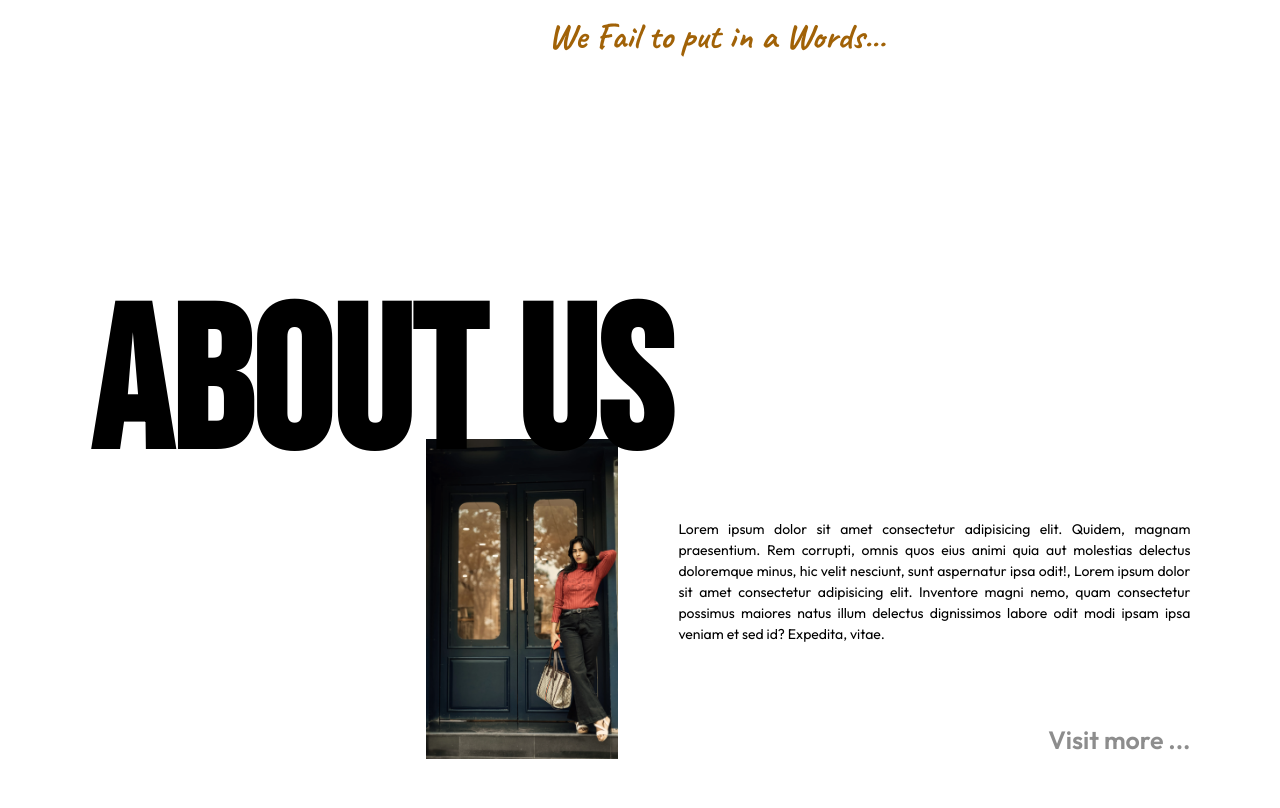
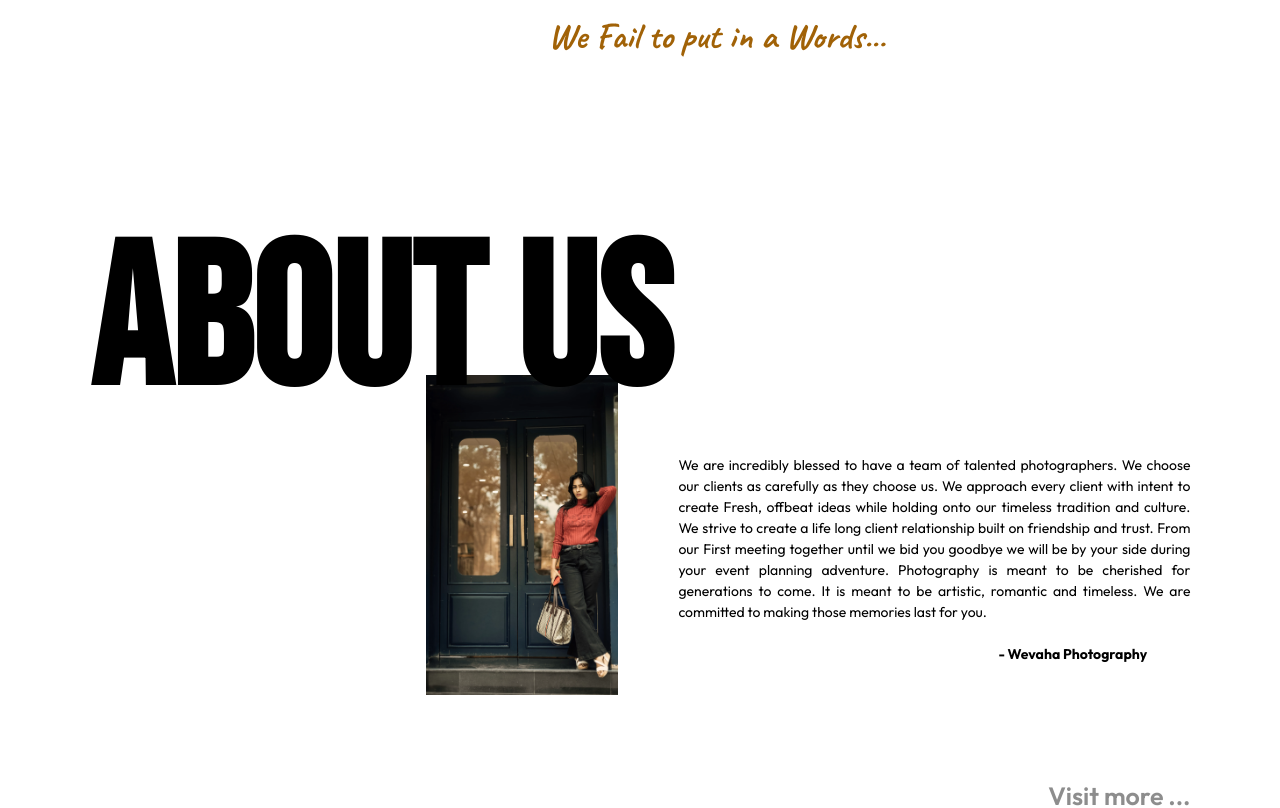
Before and after one commit to Srini-10/Wevaha_Photography, a React (Create React App) app: page / in a window 1280 px wide. Shown: the part 1241-2049 px from the top of the page. Built offline with nearby package versions, Linux system fonts and the light colour scheme; a web font is replaced by a local one.

Commit message:
Responsive Fix

```diff
--- a/src/components/Home/About.tsx
+++ b/src/components/Home/About.tsx
@@ -28,7 +28,7 @@ const About = () => {
               ? "0px 0px 3px 3px rgba(0, 0, 0, 0.1)"
               : "none",
         }}
-        className="w-full h-[60.3vh] sm:h-[50vh] lg:h-screen sm:mt-0 z-[99] absolute overflow-hidden mt-[-17vh] lg:min-h-[700px] rounded-t-3xl sm:rounded-none bg-white sm:flex justify-between sm:px-[10vw] lg:px-[7vw] sm:py-[3vh] lg:py-[10vh] scroll-smooth transition-all duration-1000 ease-in-out"
+        className="w-full h-[60.3vh] sm:h-[50vh] lg:h-screen sm:mt-[-8vh] z-[99] absolute overflow-hidden mt-[-17vh] lg:min-h-[700px] rounded-t-3xl sm:rounded-none bg-white sm:flex justify-between sm:px-[10vw] lg:px-[7vw] sm:py-[3vh] lg:py-[10vh] scroll-smooth transition-all duration-1000 ease-in-out"
       >
         <div className="flex justify-between sm:block">
           <h1 className="Font-About z-50 mt-[-30px] sm:mt-[-40px] relative text-[25vw] pl-4 pt-5 sm:p-0 sm:text-[80px] lg:text-[150px] xl:text-[200px] font-bold">
@@ -47,15 +47,21 @@ const About = () => {
             />
           </div>
         </div>
-        <div className="xl:w-[40vw] max-w-[80vw] p-4 sm:p-0 h-[48vh] sm:h-[29vh] lg:h-[30vh] lg:w-[38vw] sm:w-[40vw] z-50 mt-[-49vh] sm:mt-[8vh] lg:mt-[30vh] justify-between flex flex-col">
+        <div className="xl:w-[40vw] max-w-[80vw] p-4 sm:p-0 h-[48vh] sm:h-[29vh] lg:h-[45vh] lg:w-[38vw] sm:w-[40vw] z-50 mt-[-49vh] sm:mt-[8vh] lg:mt-[30vh] justify-between flex flex-col">
           <p className="lg:text-[14px] text-[12px] text-gray-700 sm:text-black text-justify sm:text-[10px]">
-            Lorem ipsum dolor sit amet consectetur adipisicing elit. Quidem,
-            magnam praesentium. Rem corrupti, omnis quos eius animi quia aut
-            molestias delectus doloremque minus, hic velit nesciunt, sunt
-            aspernatur ipsa odit!, Lorem ipsum dolor sit amet consectetur
-            adipisicing elit. Inventore magni nemo, quam consectetur possimus
-            maiores natus illum delectus dignissimos labore odit modi ipsam ipsa
-            veniam et sed id? Expedita, vitae.
+            We are incredibly blessed to have a team of talented photographers.
+            We choose our clients as carefully as they choose us. We approach
+            every client with intent to create Fresh, offbeat ideas while
+            holding onto our timeless tradition and culture. We strive to create
+            a life long client relationship built on friendship and trust. From
+            our First meeting together until we bid you goodbye we will be by
+            your side during your event planning adventure. Photography is meant
+            to be cherished for generations to come. It is meant to be artistic,
+            romantic and timeless. We are committed to making those memories
+            last for you.
+            <br />
+            <br />
+            <b className="mt-[-0px] ml-[25vw]"> - Wevaha Photography</b>
           </p>
 
           <Link
--- a/src/components/Home/Collage.tsx
+++ b/src/components/Home/Collage.tsx
@@ -10,7 +10,7 @@ const Collage = () => {
   return (
     <>
       <div
-        className="pt-5 sm:pt-20 sm:h-[80vh] lg:min-h-screen scroll-smooth transition-all bg-white duration-1000 ease-in-out"
+        className="pt-0 sm:pt-5 sm:h-[80vh] lg:min-h-screen scroll-smooth transition-all bg-white duration-1000 ease-in-out"
         style={{ boxShadow: "0px 0px 100px 150px rgba(255, 255, 255, 10)" }}
       >
         <div className="sm:w-[65vw] lg:w-[65vw] w-[85vw] mx-auto text-center">
@@ -47,20 +47,20 @@ const Collage = () => {
                 }}
               />
             </span>
-            <span className="lg:min-w-[30.3vw] sm:min-w-[200px] w-auto mt-[45px] sm:mt-[10px] lg:mt-0 h-[12vh] sm:h-[145px] grow pl-3 rounded-2xl">
+            <span className="lg:min-w-[30.3vw] sm:min-w-[200px] w-auto mt-[30px] sm:mt-[10px] lg:mt-0 h-[12vh] sm:h-[145px] grow pl-3 rounded-2xl">
               <Link
                 to={"/gallery"}
                 className="hover:scale-[1.01] transition-all duration-700 ease-in-out lg:text-[40px] sm:text-[25px] text-[10px] flex gap-5 mt-2 font-bold"
               >
                 SEE MORE{" "}
                 <img
-                  className="sm:w-[30px] lg:w-[70px] w-[15px]"
+                  className="sm:w-[30px] lg:w-[60px] lg:mb-[10px] w-[15px]"
                   src={Arrow_More}
                   alt=""
                 />
               </Link>
-              <div className="lg:w-[244px] sm:w-[122.5px] sm:h-[1.5px] lg:h-[2px] sm:mt-[-6px] lg:mt-[-20px] bg-black "></div>
-              <div className="lg:text-[20px] sm:text-[13px] w-[120px] sm:w-full text-[10px] font-medium sm:leading-[27px] lg:leading-[40px] sm:mt-3 lg:mt-5 flex flex-col justify-between">
+              <div className="lg:w-[195px] w-[49px] mt-[-2px] h-[0.5px] sm:w-[122.5px] sm:h-[1.5px] lg:h-[2px] sm:mt-[-6px] lg:mt-[-20px] bg-black "></div>
+              <div className="lg:text-[20px] sm:text-[13px] w-[120px] sm:w-full text-[10px] font-medium sm:leading-[27px] lg:leading-[40px] sm:mt-3 lg:mt-5 mt-1.5 flex flex-col justify-between">
                 <p className="flex gap-3 text-gray-500 items-center">
                   <b className="Number_Font sm:text-[28px] text-[12px] lg:text-[35px] text-[#9a0104]">
                     100+
--- a/src/components/Home/Gallery.tsx
+++ b/src/components/Home/Gallery.tsx
@@ -120,7 +120,7 @@ const Gallery = () => {
   return (
     <>
       <div
-        className="flex justify-between items-center w-full h-[80vh] sm:h-screen mt-[70vh] sm:mt-[6vh] lg:mt-[115vh] px-[8vw] scroll-smooth transition-all duration-1000 ease-in-out"
+        className="flex justify-between items-center w-full h-[80vh] sm:h-screen mt-[70vh] sm:mt-[50vh] lg:mt-[115vh] px-[8vw] scroll-smooth transition-all duration-1000 ease-in-out"
         ref={galleryRef}
       >
         <div className="w-full h-screen items-center justify-center">
--- a/src/components/Home/Header.tsx
+++ b/src/components/Home/Header.tsx
@@ -115,7 +115,7 @@ const Header = () => {
             </div>
           </Slider>
           <div
-            className="scroll-arrow bg-yellow-100 absolute z-[99] rounded-full sm:mt-[0vh] lg:mt-[-12vh] mt-[0vh] shadow-md sm:ml-[0px] sm:right-[2.1vw] lg:right-[3.5vw] right-[5vw] w-12 h-12 cursor-pointer"
+            className="scroll-arrow bg-yellow-100 absolute z-[99] rounded-full sm:mt-[-11vh] lg:mt-[-12vh] mt-[0vh] shadow-md sm:ml-[0px] sm:right-[2.1vw] lg:right-[3.5vw] right-[5vw] w-12 h-12 cursor-pointer"
             onClick={scrollToNextComponent}
           >
             <div className="arrow wave">
--- a/src/components/Home/Style.css
+++ b/src/components/Home/Style.css
@@ -33,6 +33,12 @@
   align-items: center;
 }
 
+@media screen and (min-width: 300px) and (max-width: 767px) {
+  .scroll-arrow {
+    display: none;
+  }
+}
+
 .arrow {
   font-size: 2rem;
   color: #333; /* Arrow color */
```
